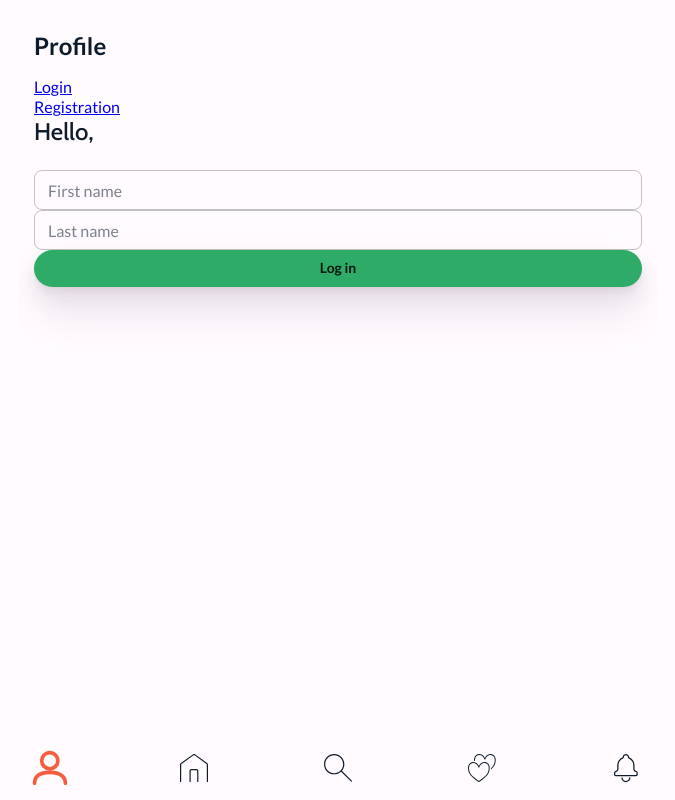
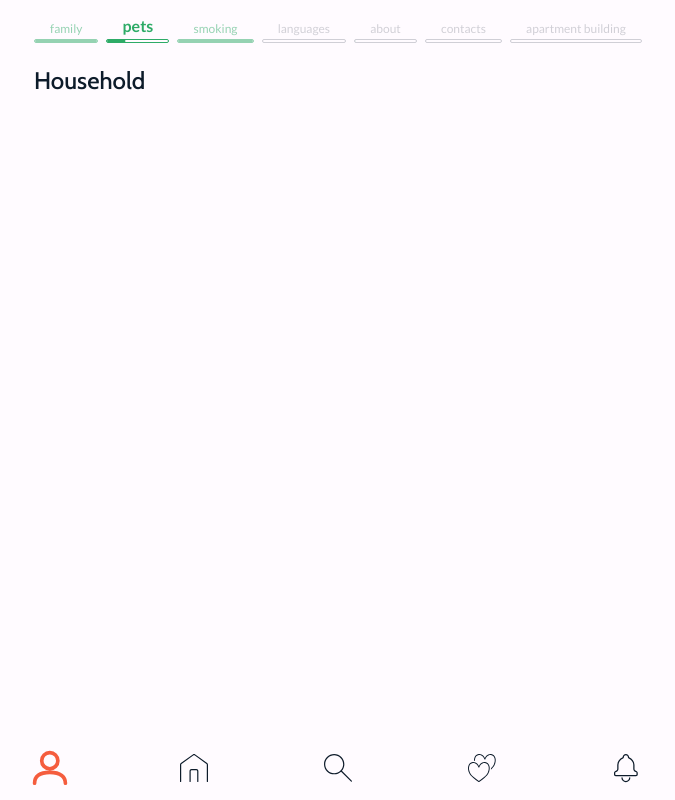
Before and after one commit to IfuryI/pwa-react-typescript, a React (Create React App) app: page /pwa-react-typescript/profile/questionnaire-basic-info in a window 1280 px wide. Before the commit this address led to /pwa-react-typescript/profile. Shown: the whole page, without its empty margins (302-977 px from the left). Built offline with nearby package versions, Linux system fonts and the light colour scheme.

Commit message:
- fixed theme linking in ProgressSliderItem - Started to work on rouring and linking in progressslider

```diff
--- a/src/components/ProgressSlider/ProgressSlider.tsx
+++ b/src/components/ProgressSlider/ProgressSlider.tsx
@@ -17,7 +17,7 @@ const ProgressSlider: React.FunctionComponent<Props> = (props: Props) => {
       gap: '.5rem',
       overflowX: 'auto',
       scrollbarWidth: 'none',
-      '&::-webkit-scrollbar': { width: 0 },
+      '&::-webkit-scrollbar': { display: 'none' },
       marginX: '-1rem',
       paddingX: '1rem'
     }}>
--- a/src/components/ProgressSlider/ProgressSliderItem/ProgressSliderItem.tsx
+++ b/src/components/ProgressSlider/ProgressSliderItem/ProgressSliderItem.tsx
@@ -1,5 +1,4 @@
-import { Box, LinearProgress, Typography } from '@mui/material'
-import { defaultTheme } from 'src/styles/defaultTheme'
+import { Box, LinearProgress, Typography, useTheme } from '@mui/material'
 
 export type SliderState = 'Active' | 'Disabled' | 'Inactive'
 
@@ -9,6 +8,7 @@ export interface ProgressSliderProps {
   state?: SliderState
 }
 const ProgressSliderItem: React.FunctionComponent<ProgressSliderProps> = (props: ProgressSliderProps) => {
+  const theme = useTheme()
   return (
     <Box sx={{ opacity: `${props.state !== 'Active' ? '50%' : '100%'}`, textAlign: 'center', paddingBottom: '1.5rem' }}>
       <Typography
@@ -17,7 +17,7 @@ const ProgressSliderItem: React.FunctionComponent<ProgressSliderProps> = (props:
           paddingX: '1rem',
           paddingBottom: '.125rem',
           fontWeight: props.state !== 'Active' ? '300' : '600',
-          color: props.state === undefined || props.state === 'Disabled' ? defaultTheme.palette.text.disabled : defaultTheme.palette.primary.main
+          color: props.state === undefined || props.state === 'Disabled' ? theme.palette.text.disabled : theme.palette.primary.main
         }}>
         {props.text}
       </Typography>
@@ -27,8 +27,7 @@ const ProgressSliderItem: React.FunctionComponent<ProgressSliderProps> = (props:
           borderRadius: 2,
           backgroundColor: 'transparent',
           borderWidth: 1,
-          // Need to change defaultTheme to getTheme
-          borderColor: props.state === undefined || props.state === 'Disabled' ? defaultTheme.palette.text.disabled : defaultTheme.palette.primary.main,
+          borderColor: props.state === undefined || props.state === 'Disabled' ? theme.palette.text.disabled : theme.palette.primary.main,
           borderStyle: 'solid'
         }} value={props.progress}
       />
--- /dev/null
+++ b/src/layouts/QuestionnaireBasic/QuestionnaireBasic.tsx
@@ -0,0 +1,22 @@
+import { Outlet } from 'react-router-dom'
+import ProgressSlider from 'src/components/ProgressSlider/ProgressSlider'
+import { type ProgressSliderProps } from 'src/components/ProgressSlider/ProgressSliderItem/ProgressSliderItem'
+
+const QuestionnaireBasic: React.FunctionComponent = () => {
+  const items: ProgressSliderProps[] = [
+    { text: 'family', progress: 100, state: 'Inactive' },
+    { text: 'pets', progress: 30, state: 'Active' },
+    { text: 'smoking', progress: 100, state: 'Inactive' },
+    { text: 'languages', progress: 0 },
+    { text: 'about', progress: 0 },
+    { text: 'contacts', progress: 0 },
+    { text: 'apartment building', progress: 0 }
+  ]
+  return (
+    <>
+      <ProgressSlider items={items} />
+      <Outlet />
+    </>
+  )
+}
+export default QuestionnaireBasic
--- a/src/pages/Household/Household.tsx
+++ b/src/pages/Household/Household.tsx
@@ -1,21 +1,9 @@
 import { Typography } from '@mui/material'
-import ProgressSlider from 'src/components/ProgressSlider/ProgressSlider'
-import { type ProgressSliderProps } from 'src/components/ProgressSlider/ProgressSliderItem/ProgressSliderItem'
 
 const Household: React.FunctionComponent = () => {
-  const items: ProgressSliderProps[] = [
-    { text: 'family', progress: 100, state: 'Inactive' },
-    { text: 'pets', progress: 30, state: 'Active' },
-    { text: 'smoking', progress: 100, state: 'Inactive' },
-    { text: 'languages', progress: 0 },
-    { text: 'about', progress: 0 },
-    { text: 'contacts', progress: 0 },
-    { text: 'apartment building', progress: 0 }
-  ]
   return (
     <>
       <Typography variant='h1'>Household</Typography>
-      <ProgressSlider items={items} />
     </>
   )
 }
--- a/src/routes/router.tsx
+++ b/src/routes/router.tsx
@@ -8,6 +8,7 @@ import Search from '../pages/Search/Search'
 import * as Registration from '../pages/Registration/Layout'
 import MainLayout from '../layouts/Main/MainLayout'
 import { NotFound } from '../pages/NotFound'
+import QuestionnaireBasic from 'src/layouts/QuestionnaireBasic/QuestionnaireBasic'
 
 const Router: React.FunctionComponent = () => {
   return (
@@ -15,7 +16,9 @@ const Router: React.FunctionComponent = () => {
       <Route path="/" element={<MainLayout />} errorElement={<NotFound />} >
         <Route path="profile">
           <Route path='' element={<Profile />} />
-          <Route path="basicquestions" element={<Household />} />
+          <Route path="questionnaire-basic-info" element={<QuestionnaireBasic />}>
+            <Route path='' element={<Household />} />
+          </Route>
         </Route>
         <Route path="household" element={<Household />} />
         <Route path="search" element={<Search />} />
```
